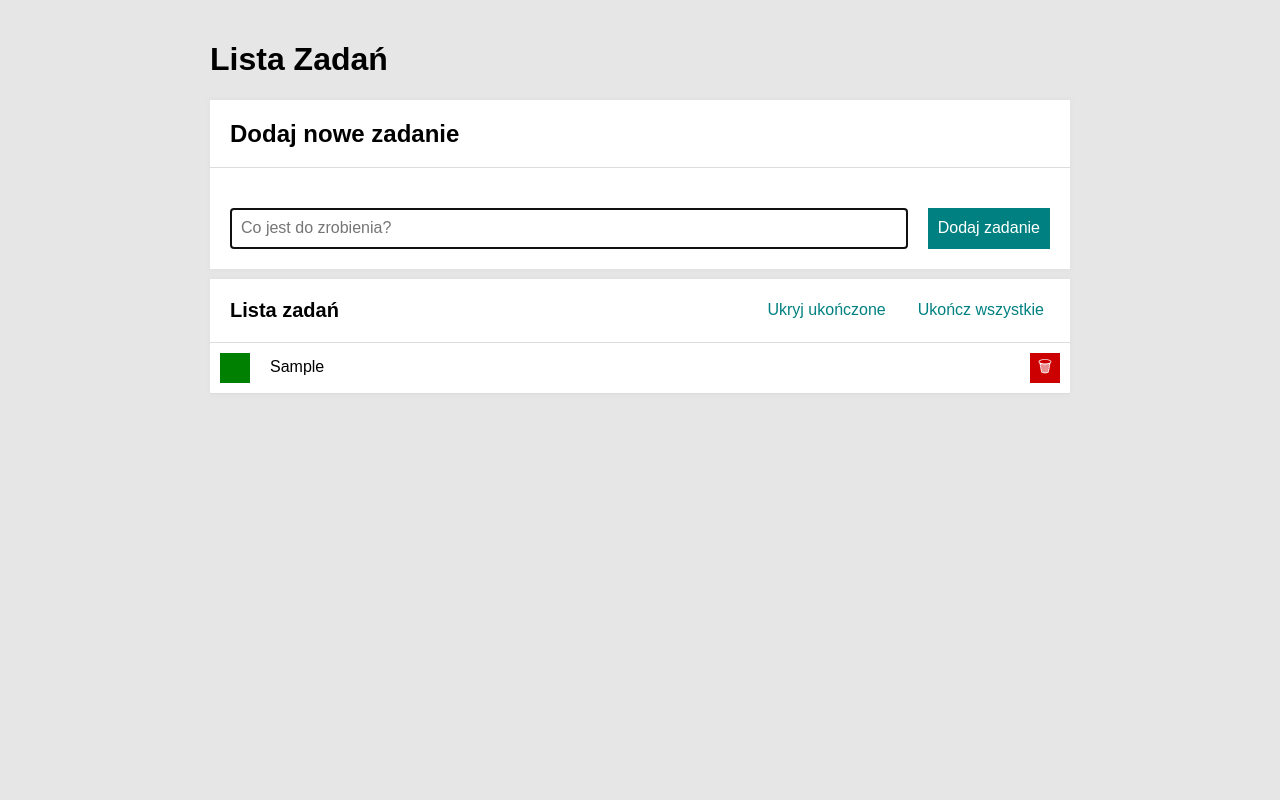
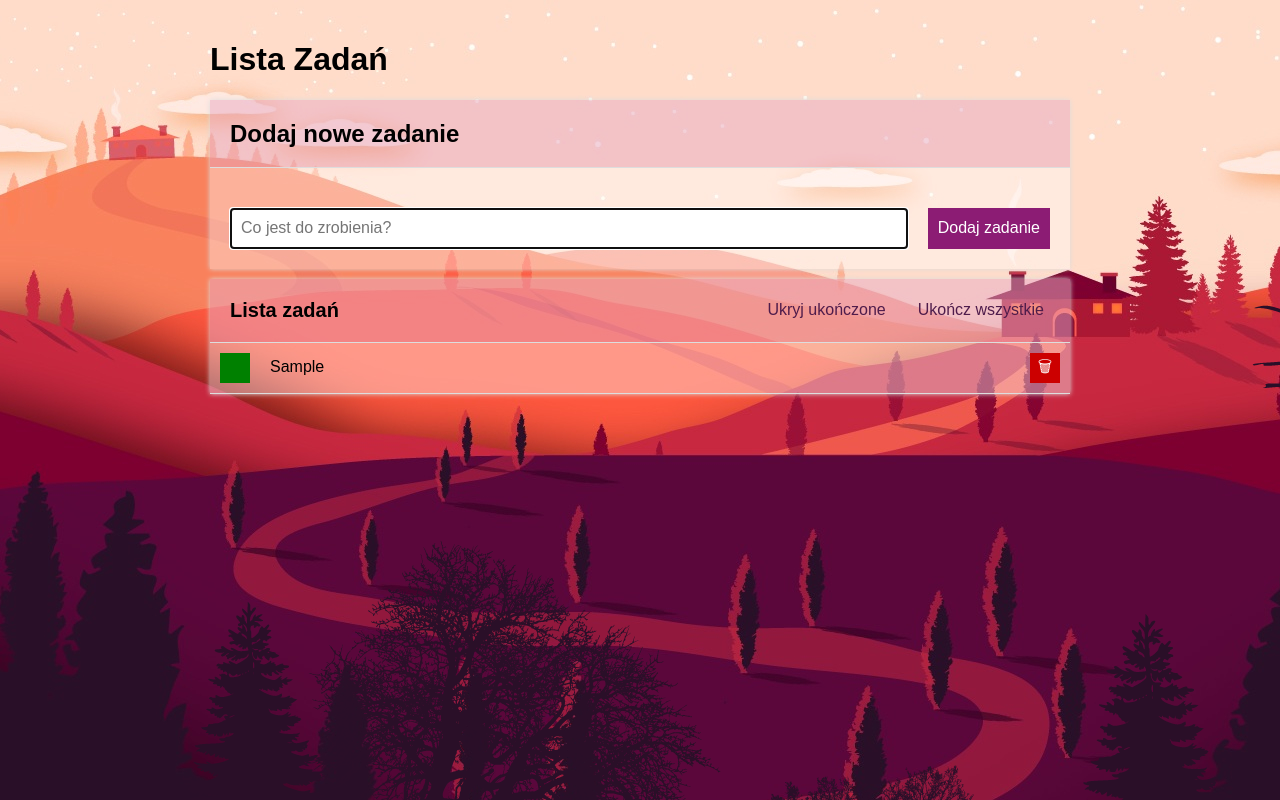
Before and after one commit to KatarzynaZaloba/tasksList, a plain HTML site: page index.html in a window 1280 px wide. Both pictures are taken after typing "Sample" into the empty fields and a click on the button "Dodaj zadanie". Drawn offline with nearby package versions, Linux system fonts and the light colour scheme.

Commit message:
changed colour into new one + added background

```diff
--- a/css/buttons.css
+++ b/css/buttons.css
@@ -5,7 +5,7 @@
 
 .buttons__button {
     background: transparent;
-    color: teal;
+    color: hsl(305, 47%, 21%);
     border: none;
     margin: 0 0 0 20px;
     transition: color 0.3s;
@@ -19,9 +19,9 @@
 }
 
 .buttons__button:hover {
-    color: hsl(180, 100%, 35%);
+    color: hsl(305, 47%, 30%);
 }
 
 .buttons__button:disabled {
-    color: #ccc;
+    color: #b1aaaa;
 }
--- a/css/form.css
+++ b/css/form.css
@@ -18,7 +18,7 @@
 
 .from__button {
     padding: 10px;
-    background-color: teal;
+    background-color: hwb(313 11% 45%);
     color: white;
     border: none;
     transition: 0.5s;
@@ -26,10 +26,10 @@
 }
 
 .from__button:hover {
-    background-color: hsl(180, 100%, 30%);
+    background-color: hwb(313 11% 35%);
     transform: scale(1.05);
 }
 
 .from__button:active {
-    background-color: hsl(180, 100%, 40%);
+    background-color: hwb(313 11% 25%);
 }
--- a/css/section.css
+++ b/css/section.css
@@ -1,11 +1,12 @@
 .section {
     margin: 10px 0;
-    background: white;
+    background: #ffffff61;
     box-shadow: 0 0 5px #ddd;
  }
 
  .section__header {
     border-bottom: 1px solid #ddd;
+    background: #c9387438;
     display: grid;
     grid-template-columns: auto auto;
     grid-gap: 20px;
--- a/css/style.css
+++ b/css/style.css
@@ -8,5 +8,8 @@ html {
 
 body {
     font-family: 'Montserrat', sans-serif;
-    background-color: hsl(0, 0%, 90%);
+    background-image: url("../images/background.png");
+    background-position: top;
+    background-repeat: no-repeat;
+    background-size: inherit;
 }
--- a/css/tasks.css
+++ b/css/tasks.css
@@ -59,5 +59,4 @@
 
 .tasks__button--remove:active {
     background-color: hsl(0, 100%, 70%);
-    border: 1px solid black;
 }
```
